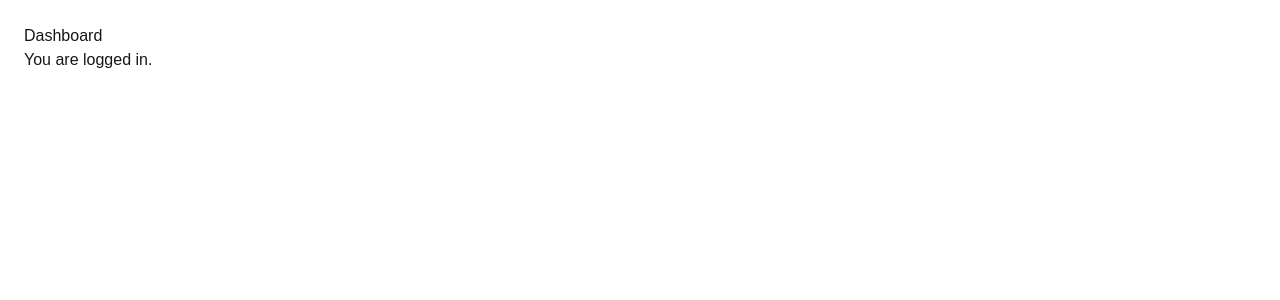
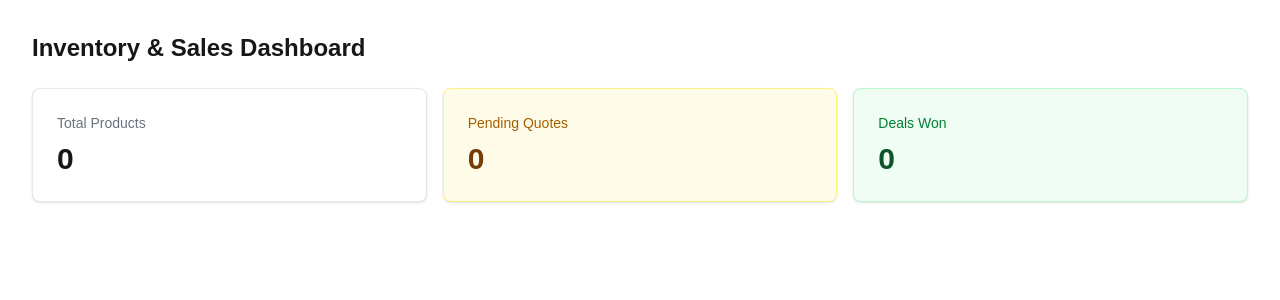
Before and after one commit to liavonliashchynski/inventory-app, a Next.js app: page /dashboard in a window 1280 px wide. Shown: the top 300 px of the page. Built offline with nearby package versions, Linux system fonts and the light colour scheme; no server answers; the database is empty.

Commit message:
refactor(dashboard): replace welcome page with dashboard stats and use shared db client
Replaced placeholder dashboard content with real inventory and sales statistics

Added dashboard stats service using shared Prisma db instance.
Displays:
- total products
- pending quotes
- accepted deals.

```diff
--- a/src/app/dashboard/page.tsx
+++ b/src/app/dashboard/page.tsx
@@ -1,8 +1,35 @@
-export default function DashboardPage() {
+import { getDashboardStats } from "@/services/dashboard";
+
+const CURRENT_COMPANY_ID = "some-company-uuid";
+
+export default async function DashboardPage() {
+  const stats = await getDashboardStats(CURRENT_COMPANY_ID);
+
   return (
-    <main style={{ padding: "24px" }}>
-      <h1>Dashboard</h1>
-      <p>You are logged in.</p>
-    </main>
+    <div className="p-8">
+      <h1 className="text-2xl font-bold mb-6">Inventory & Sales Dashboard</h1>
+      <div className="grid grid-cols-1 md:grid-cols-3 gap-4">
+        <div className="p-6 bg-white rounded-lg shadow border border-gray-200">
+          <h3 className="text-gray-500 text-sm font-medium">Total Products</h3>
+          <p className="text-3xl font-bold mt-2">{stats.totalProducts}</p>
+        </div>
+
+        <div className="p-6 bg-yellow-50 rounded-lg shadow border border-yellow-200">
+          <h3 className="text-yellow-700 text-sm font-medium">
+            Pending Quotes
+          </h3>
+          <p className="text-3xl font-bold text-yellow-900 mt-2">
+            {stats.pendingOffers}
+          </p>
+        </div>
+
+        <div className="p-6 bg-green-50 rounded-lg shadow border border-green-200">
+          <h3 className="text-green-700 text-sm font-medium">Deals Won</h3>
+          <p className="text-3xl font-bold text-green-900 mt-2">
+            {stats.wonOffers}
+          </p>
+        </div>
+      </div>
+    </div>
   );
 }
--- a/src/services/dashboard.ts
+++ b/src/services/dashboard.ts
@@ -1,11 +1,10 @@
-import { PrismaClient } from "@prisma/client";
-const prisma = new PrismaClient();
+import { db } from "@/lib/db";
 
 export const getDashboardStats = async (companyId: string) => {
   const [totalProducts, pendingOffers, wonOffers] = await Promise.all([
-    prisma.product.count({ where: { companyId } }),
-    prisma.offer.count({ where: { companyId, status: "SENT" } }),
-    prisma.offer.count({ where: { companyId, status: "ACCEPTED" } }),
+    db.product.count({ where: { companyId } }),
+    db.offer.count({ where: { companyId, status: "SENT" } }),
+    db.offer.count({ where: { companyId, status: "ACCEPTED" } }),
   ]);
 
   return { totalProducts, pendingOffers, wonOffers };
```
